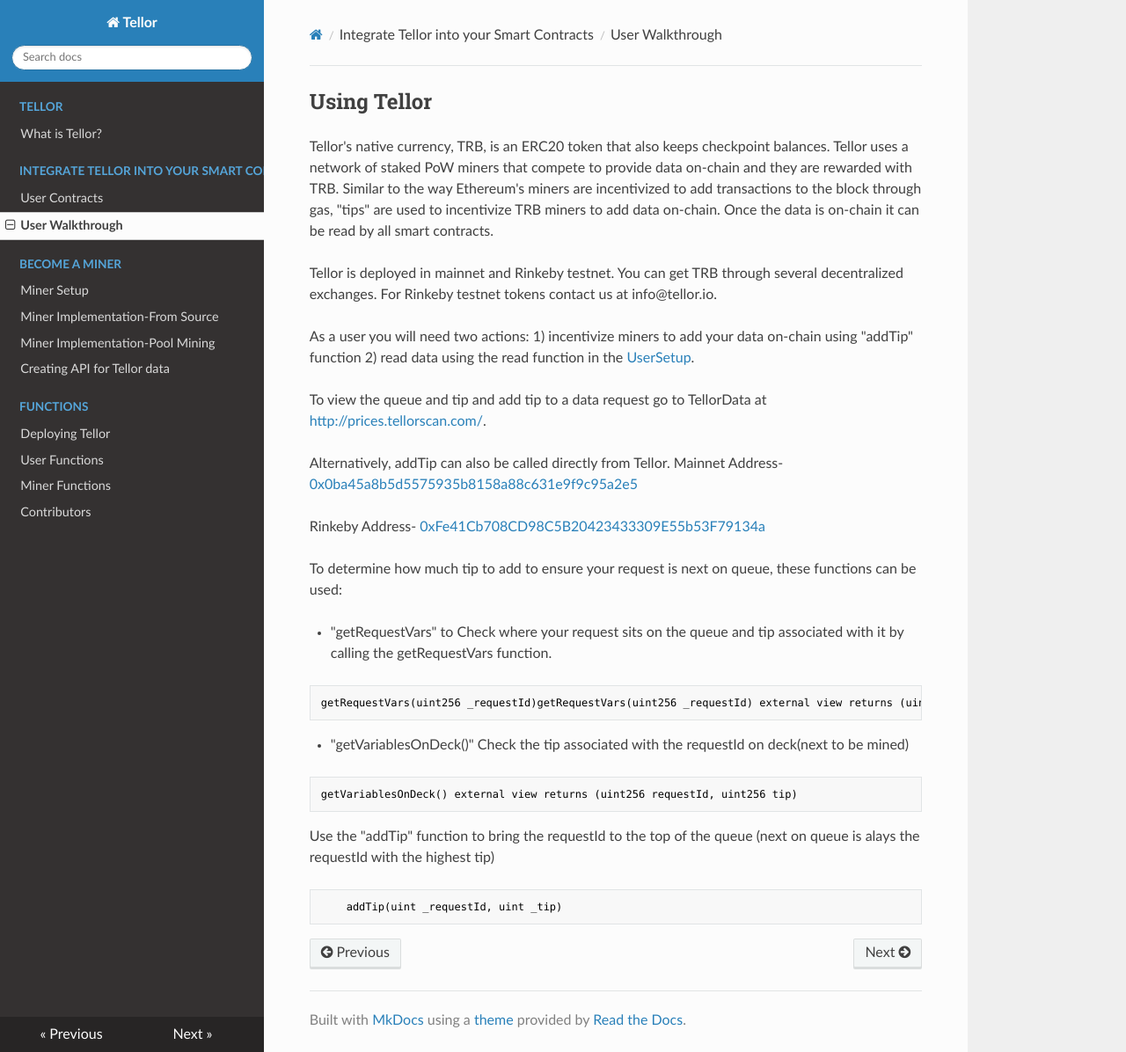
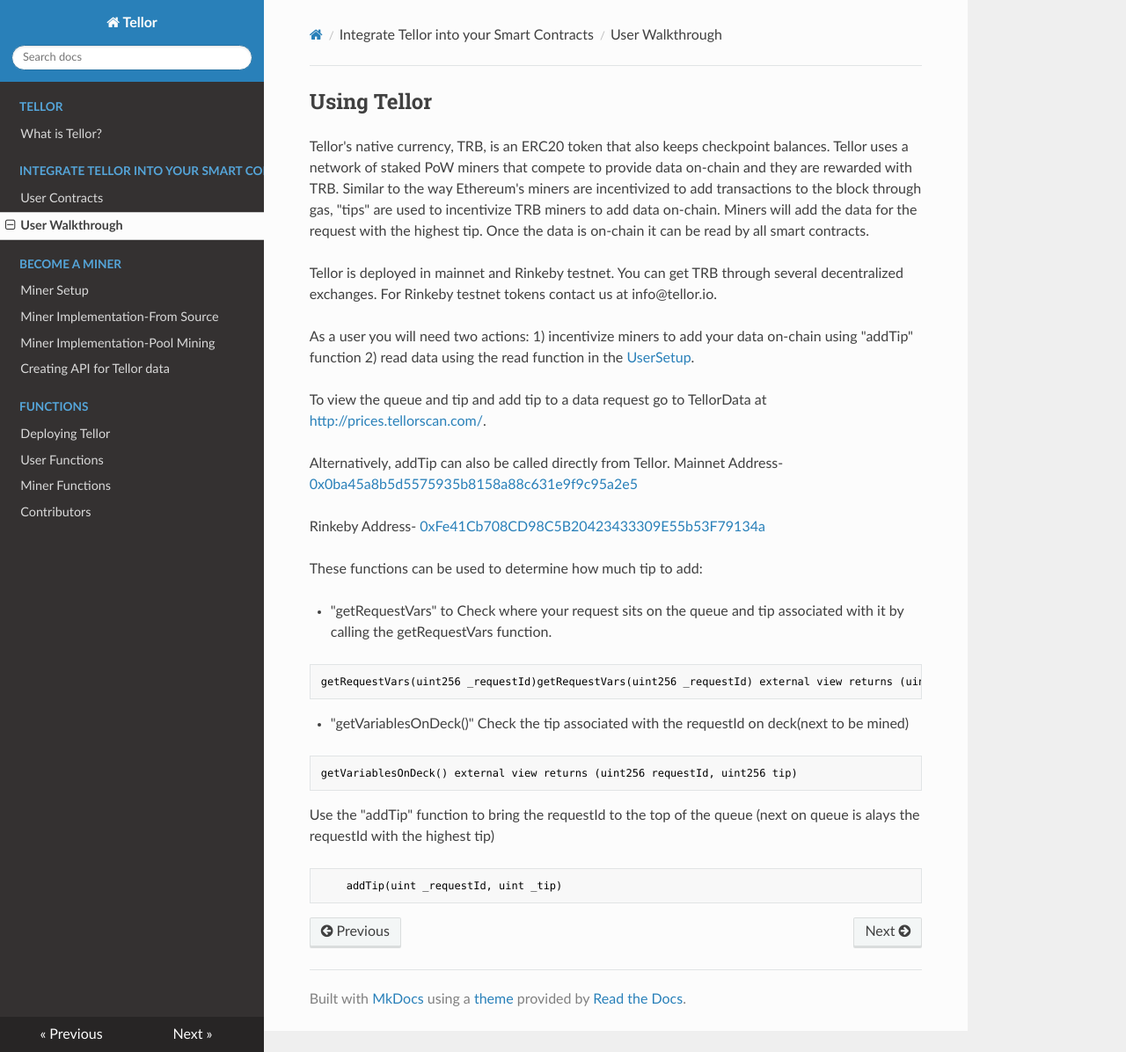
Before and after one commit to tellor-io/TellorDocumentation, an MkDocs documentation site: the page built from docs/UserWalk.md, in a window 1280 px wide and 1196 px high. Shown: the whole window at 88% size. Built offline with MkDocs 1.6.1, drawn with Linux system fonts in a browser that asks for light colours; nearby versions of some CDN libraries; a script that is not in the unit is left out.

Commit message:
userwalk

```diff
--- a/docs/UserWalk.md
+++ b/docs/UserWalk.md
@@ -1,6 +1,6 @@
 ## Using Tellor
 
-Tellor's native currency, TRB, is an ERC20 token that also keeps checkpoint balances. Tellor uses a network of staked PoW miners that compete to provide data on-chain and they are rewarded with TRB. Similar to the way Ethereum's miners are incentivized to add transactions to the block through gas, "tips" are used to incentivize TRB miners to add data on-chain. Once the data is on-chain it can be read by all smart contracts.
+Tellor's native currency, TRB, is an ERC20 token that also keeps checkpoint balances. Tellor uses a network of staked PoW miners that compete to provide data on-chain and they are rewarded with TRB. Similar to the way Ethereum's miners are incentivized to add transactions to the block through gas, "tips" are used to incentivize TRB miners to add data on-chain. Miners will add the data for the request with the highest tip. Once the data is on-chain it can be read by all smart contracts.
 
 Tellor is deployed in mainnet and Rinkeby testnet. You can get TRB through several decentralized exchanges. For Rinkeby testnet tokens contact us at info@tellor.io.
 
@@ -13,7 +13,7 @@ Mainnet Address- [0x0ba45a8b5d5575935b8158a88c631e9f9c95a2e5](https://etherscan.
 
 Rinkeby Address- [0xFe41Cb708CD98C5B20423433309E55b53F79134a](https://rinkeby.etherscan.io/address/0xFe41Cb708CD98C5B20423433309E55b53F79134a)
 
-To determine how much tip to add to ensure your request is next on queue, these functions can be used:
+These functions can be used to determine how much tip to add:
 
 * "getRequestVars" to Check where your request sits on the queue and tip associated with it by calling the getRequestVars function.
 
```
